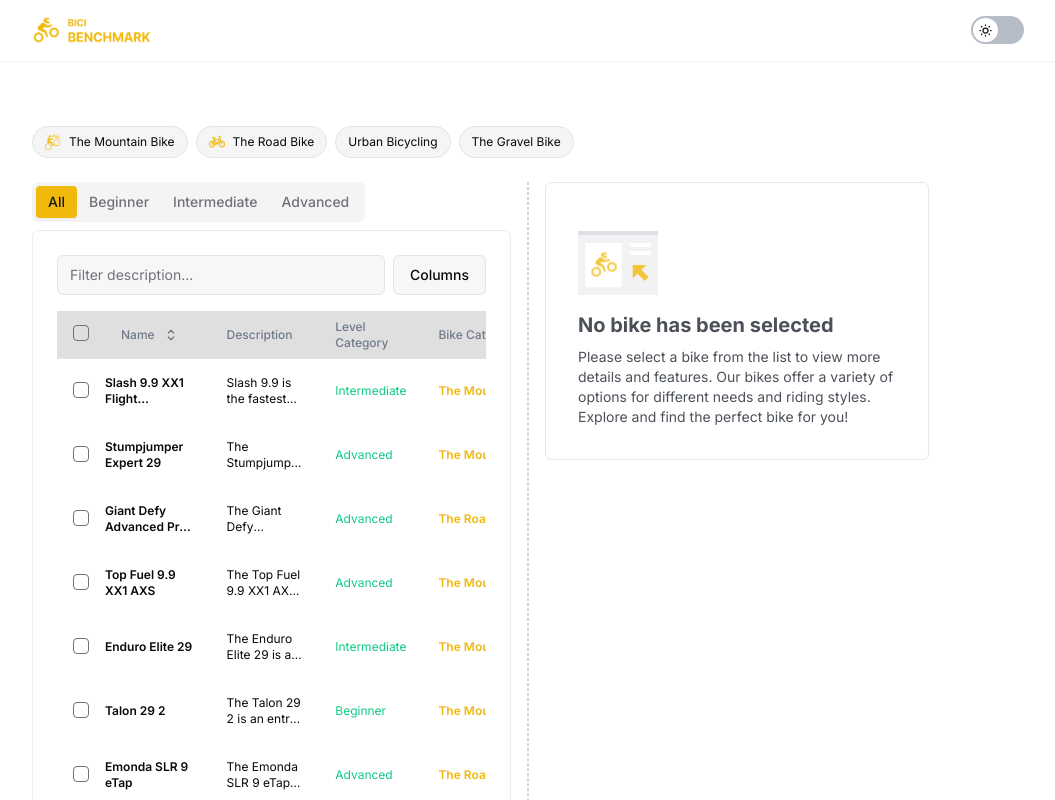
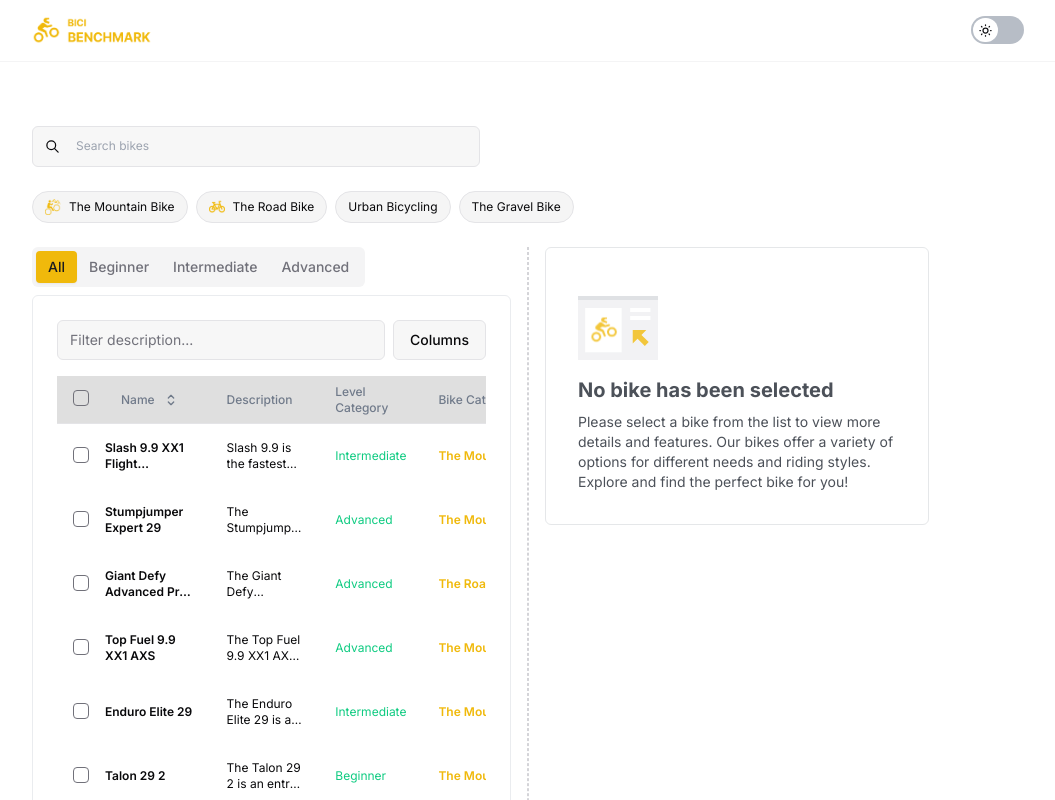
Before and after one commit to wdavidcalsin/bici-benchmark, a Next.js app: page / in a window 1280 px wide. Shown: the top 800 px of the page, without its empty margins (112-1167 px from the left). Built offline with nearby package versions, Linux system fonts and the light colour scheme.

Commit message:
refactor: update list of bike categories on the home page

```diff
--- /dev/null
+++ b/app/bike/[slug]/page.tsx
@@ -0,0 +1,11 @@
+"use client";
+
+import React from "react";
+
+export default function Page({ params }: { params: { slug: string } }) {
+    return (
+        <div className="min-h-screen">
+            <h1>{params.slug}</h1>
+        </div>
+    );
+}
--- a/app/components/home/bike-category.tsx
+++ /dev/null
@@ -1,9 +0,0 @@
-import React from "react";
-
-interface BikeCategoryProps {}
-
-const BikeCategory: React.FC<BikeCategoryProps> = () => {
-    return <div></div>;
-};
-
-export default BikeCategory;
--- /dev/null
+++ b/app/components/home/list-of-bike-category.tsx
@@ -0,0 +1,40 @@
+import { listOfBikeCategories } from "@/app/constants/bike-category";
+import { Button } from "@/components/ui/button";
+import Image from "next/image";
+import Link from "next/link";
+import React from "react";
+
+interface ListOfBikeCategoryProps {}
+
+const ListOfBikeCategory: React.FC<ListOfBikeCategoryProps> = () => {
+    return (
+        <div className="flex gap-2 mb-6 flex-wrap">
+            {Object.entries(listOfBikeCategories).map(([key, category]) => (
+                <Button
+                    className={
+                        " bg-[#F5F5F5] dark:bg-[#2B3139] rounded-full font-normal text-xs dark:border-0 py-0 my-0 max-h-8"
+                    }
+                    size={"sm"}
+                    variant={"outline"}
+                    key={category.id}
+                    asChild
+                >
+                    <Link href={category.href || ""}>
+                        {category.image_icon && (
+                            <Image
+                                className="mr-2 h-4 w-4"
+                                width={20}
+                                height={20}
+                                src={category.image_icon}
+                                alt=""
+                            />
+                        )}
+                        {category.name}
+                    </Link>
+                </Button>
+            ))}
+        </div>
+    );
+};
+
+export default ListOfBikeCategory;
--- a/app/page.tsx
+++ b/app/page.tsx
@@ -16,38 +16,20 @@ import { listOfBikeCategories } from "./constants/bike-category";
 import { dataBikes } from "./constants/bikes";
 import { levelsCategory } from "./constants/level-category";
 import { useSelectedBike } from "./hooks/useSelectedBike";
+import Search from "./components/search/search";
+import ListOfBikeCategory from "./components/home/list-of-bike-category";
 
 export default function Home() {
     const { bike, handleMouseOver, handleSetMainImage } = useSelectedBike();
 
     return (
         <main className="min-h-screen ">
-            <div className="flex gap-2 mb-6 flex-wrap">
-                {Object.entries(listOfBikeCategories).map(([key, category]) => (
-                    <Button
-                        className={
-                            " bg-[#F5F5F5] dark:bg-[#2B3139] rounded-full font-normal text-xs dark:border-0 py-0 my-0 max-h-8"
-                        }
-                        size={"sm"}
-                        variant={"outline"}
-                        key={category.id}
-                        asChild
-                    >
-                        <Link href={category.href || ""}>
-                            {category.image_icon && (
-                                <Image
-                                    className="mr-2 h-4 w-4"
-                                    width={20}
-                                    height={20}
-                                    src={category.image_icon}
-                                    alt=""
-                                />
-                            )}
-                            {category.name}
-                        </Link>
-                    </Button>
-                ))}
+            <div>
+                <Search />
             </div>
+
+            <ListOfBikeCategory />
+
             <ResizablePanelGroup direction="horizontal">
                 <ResizablePanel>
                     <div className="pr-4 ">
```
